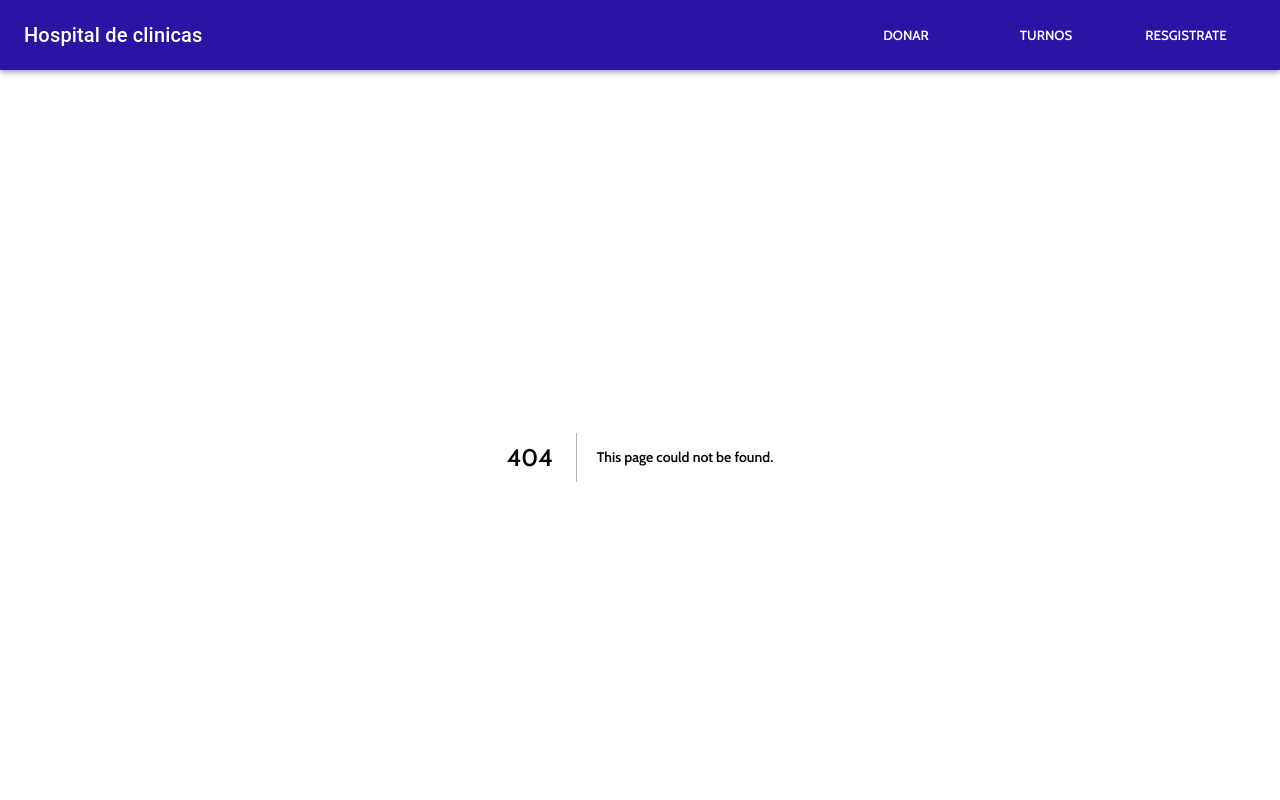
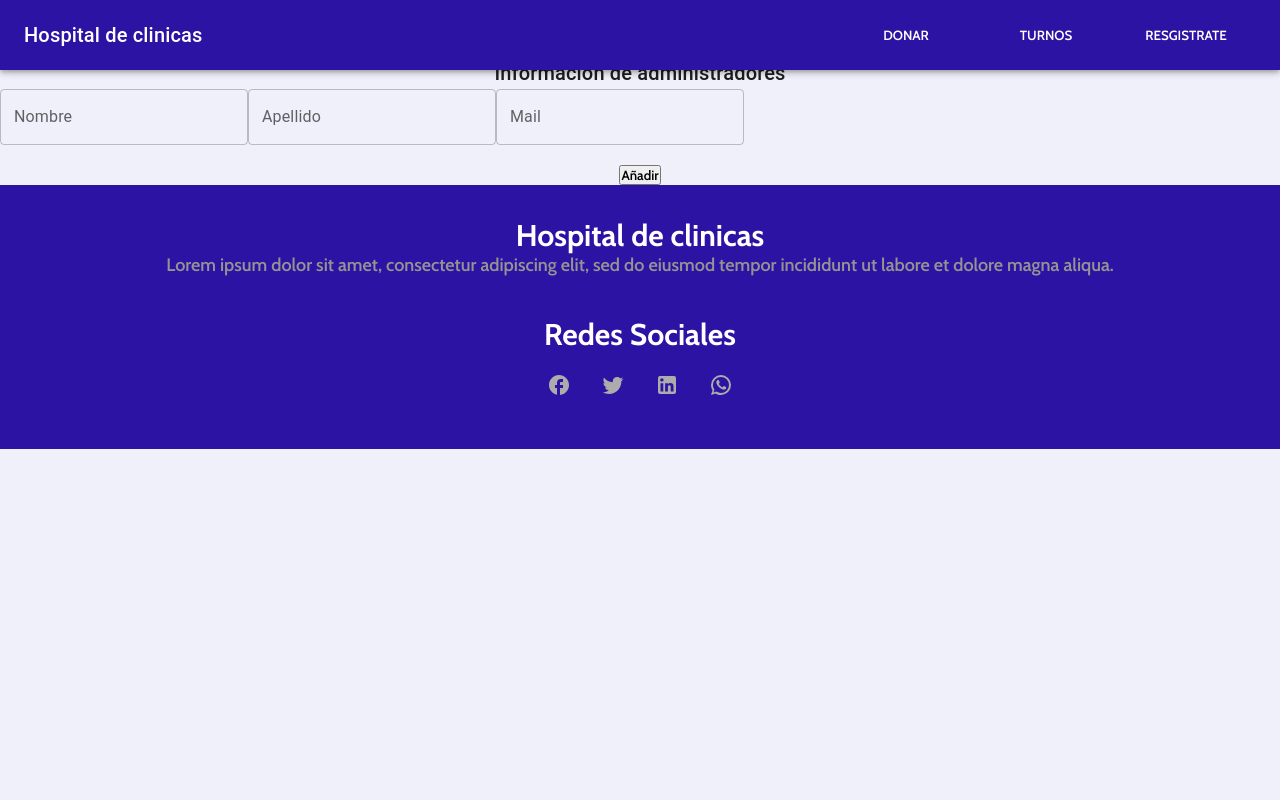
Before and after one commit to SarubbiGino/CLINICAS, a Next.js app: page /infoAdmins/FormAddAdmin in a window 1280 px wide. Before the commit this address had no page. Shown: the top 800 px of the page. Built offline with nearby package versions, Linux system fonts and the light colour scheme.

Commit message:
add admin ok

```diff
--- a/pages/_app.tsx
+++ b/pages/_app.tsx
@@ -4,8 +4,12 @@ import type { AppProps } from "next/app";
 import Layout from "../src/layout/layout";
 import Head from "next/head";
 
+import { Provider } from "react-redux";
+import { store } from "../src/app/store";
+
 function MyApp({ Component, pageProps }: AppProps) {
   return (
+    <Provider store={store}>
       <Layout>
         <Head>
           <title>Create Next App</title>
@@ -15,6 +19,7 @@ function MyApp({ Component, pageProps }: AppProps) {
         </Head>
         <Component {...pageProps} />
       </Layout>
+    </Provider>
   );
 }
 
--- /dev/null
+++ b/pages/infoAdmins/FormAddAdmin.tsx
@@ -0,0 +1,90 @@
+import React, {
+  ChangeEvent,
+  ChangeEventHandler,
+  FormEvent,
+  Fragment,
+  useState,
+} from "react";
+import Typography from "@mui/material/Typography";
+import TextField from "@mui/material/TextField";
+import estilos from "../infoAdmins/info.module.css";
+import { v4 as uuidv4 } from "uuid";
+import type { RootState, AppDispatch } from "../../src/app/store";
+import { addAdmin } from "../../src/features/admin/adminSlice";
+import { TypedUseSelectorHook, useDispatch, useSelector } from "react-redux";
+
+// export const useAppDispatch: () => AppDispatch = useDispatch;
+// export const useAppSelector: TypedUseSelectorHook<RootState> = useSelector;
+import { useAppDispatch } from "./infoAdm";
+import { useAppSelector } from "./infoAdm";
+
+function FormAddAdmin(): JSX.Element {
+  const dispatch = useAppDispatch();
+
+  const [admin, setAdmin] = useState({
+    first_name: "",
+    last_name: "",
+    email: "",
+  });
+
+  const handleChange = (e: ChangeEvent<HTMLInputElement>) => {
+    setAdmin({
+      ...admin,
+      [e.currentTarget.name]: e.currentTarget.value,
+    });
+  };
+
+  const handleSubmit = (e: FormEvent<HTMLFormElement>) => {
+    e.preventDefault();
+    dispatch(
+      addAdmin({
+        ...admin,
+        id: uuidv4(),
+      })
+    );
+  };
+
+  return (
+    <Fragment>
+      <form onSubmit={handleSubmit}>
+        <Typography
+          className={estilos.tituloAdmin}
+          id="modal-modal-title"
+          variant="h6"
+          component="h2"
+        >
+          Informacion de administradores
+        </Typography>
+        <TextField
+          type="text"
+          label="Nombre"
+          name="first_name"
+          variant="outlined"
+          onChange={handleChange}
+        />
+        <TextField
+          className={estilos.admin}
+          type="text"
+          name="last_name"
+          label="Apellido"
+          variant="outlined"
+          onChange={handleChange}
+        />
+        <TextField
+          className={estilos.admin}
+          type="email"
+          name="email"
+          label="Mail"
+          variant="outlined"
+          onChange={handleChange}
+        />
+
+        <div className={estilos.boton2}>
+          <button>Añadir</button>
+        </div>
+      </form>
+    </Fragment>
+  );
+}
+
+export default FormAddAdmin;
--- a/pages/infoAdmins/infoAdm.tsx
+++ b/pages/infoAdmins/infoAdm.tsx
@@ -1,40 +1,31 @@
-import React, {useState} from 'react';
-import { DataGrid, GridColDef, GridValueGetterParams } from '@mui/x-data-grid';
-import { getMaxListeners } from 'process';
-import Button from '@mui/material/Button';
-import estilos from '../infoAdmins/info.module.css'
-import AddIcon from '../infoAdmins/modalAdd'
-import { ClassNames } from '@emotion/react';
-import { deleteAdmin } from "../../src/features/admin/adminSlice";
+import React from "react";
+import { DataGrid, GridColDef, GridValueGetterParams } from "@mui/x-data-grid";
+import AddIcon from "../infoAdmins/modalAdd";
 
-import type { RootState, AppDispatch } from '../../src/app/store'
-import { TypedUseSelectorHook, useDispatch, useSelector } from 'react-redux'
-export const useAppDispatch: () => AppDispatch = useDispatch
-export const useAppSelector: TypedUseSelectorHook<RootState> = useSelector
+import type { RootState, AppDispatch } from "../../src/app/store";
+import { TypedUseSelectorHook, useDispatch, useSelector } from "react-redux";
+export const useAppDispatch: () => AppDispatch = useDispatch;
+export const useAppSelector: TypedUseSelectorHook<RootState> = useSelector;
 
 const columns: GridColDef[] = [
-  { field: 'id', headerName: 'ID', width: 20 },
-  { field: 'first_name', headerName: 'Nombre', width: 110 },
-  { field: 'last_name', headerName: 'Apellido', width: 120 },
-  { field: 'email', headerName: 'Mail', width: 190 },
+  { field: "id", headerName: "ID", width: 20 },
+  { field: "first_name", headerName: "Nombre", width: 110 },
+  { field: "last_name", headerName: "Apellido", width: 120 },
+  { field: "email", headerName: "Mail", width: 190 },
 
   {
-    field: 'fullName',
-    headerName: 'Nombre Completo',
-    description: 'This column has a value getter and is not sortable.',
+    field: "fullName",
+    headerName: "Nombre Completo",
+    description: "This column has a value getter and is not sortable.",
     sortable: false,
     width: 160,
     valueGetter: (params: GridValueGetterParams) =>
-      `${params.row.first_name || ''} ${params.row.last_name || ''}`,
+      `${params.row.first_name || ""} ${params.row.last_name || ""}`,
   },
 ];
 
 export default function DataTable() {
-  const handleDelete = (id) => {
-    dispatch(deleteAdmin(id));
-  };
-
-    const admins = useAppSelector ((state) => state.admins)
+  const admins = useAppSelector((state) => state.admins);
 
   return (
     <React.Fragment>
@@ -47,12 +38,7 @@ export default function DataTable() {
           rowsPerPageOptions={[15]}
         />
       </div>
-     <button
-     onClick={() => handleDelete(admin.id)}>
-     delete
-     </button>
-    <AddIcon/>
+      <AddIcon />
     </React.Fragment>
-
   );
 }
--- a/pages/infoAdmins/modalAdd.tsx
+++ b/pages/infoAdmins/modalAdd.tsx
@@ -1,21 +1,21 @@
-import * as React from 'react';
-import Box from '@mui/material/Box';
-import Button from '@mui/material/Button';
-import Typography from '@mui/material/Typography';
-import Modal from '@mui/material/Modal';
-import TextField from '@mui/material/TextField';
-import estilos from '../infoAdmins/info.module.css'
-import AddIcon from '@mui/icons-material/Add';
-import Enviar from '../infoAdmins/Enviar'
+import * as React from "react";
+import Box from "@mui/material/Box";
+import Button from "@mui/material/Button";
+import Typography from "@mui/material/Typography";
+import Modal from "@mui/material/Modal";
+import TextField from "@mui/material/TextField";
+import estilos from "../infoAdmins/info.module.css";
+import AddIcon from "@mui/icons-material/Add";
+import Enviar from "./FormAddAdmin";
 
 const style = {
-  position: 'absolute' as 'absolute',
-  top: '50%',
-  left: '50%',
-  transform: 'translate(-50%, -50%)',
+  position: "absolute",
+  top: "50%",
+  left: "50%",
+  transform: "translate(-50%, -50%)",
   width: 400,
-  bgcolor: 'background.paper',
-  border: '2px solid #000',
+  bgcolor: "background.paper",
+  border: "2px solid #000",
   boxShadow: 24,
   p: 4,
 };
@@ -27,9 +27,14 @@ export default function BasicModal() {
 
   return (
     <div>
-        <Button onClick={handleOpen} className={estilos.botonAdd} color="secondary" aria-label="add">
-            Agregar Administrador
-        </Button>
+      <Button
+        onClick={handleOpen}
+        className={estilos.botonAdd}
+        color="secondary"
+        aria-label="add"
+      >
+        Agregar Administrador
+      </Button>
 
       <Modal
         open={open}
@@ -38,7 +43,7 @@ export default function BasicModal() {
         aria-describedby="modal-modal-description"
       >
         <Box sx={style}>
-            <Enviar/>
+          <Enviar />
         </Box>
       </Modal>
     </div>
```
Also changed, not shown: pages/index.tsx (+3 -14 lines), pages/infoAdmins/Enviar.tsx (deleted, +0 -95 lines), pages/tabla.tsx (deleted, +0 -14 lines). Lines whose indentation alone changed are shown as unchanged.
